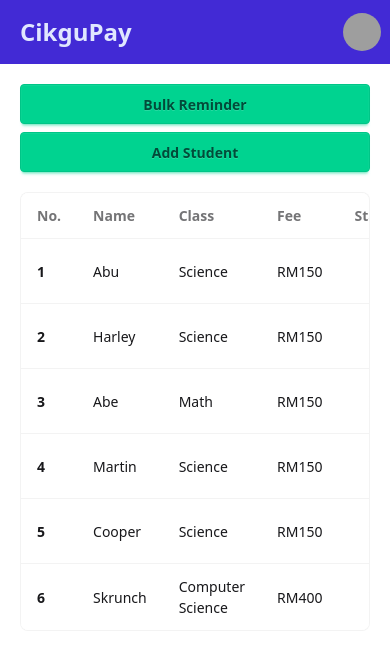
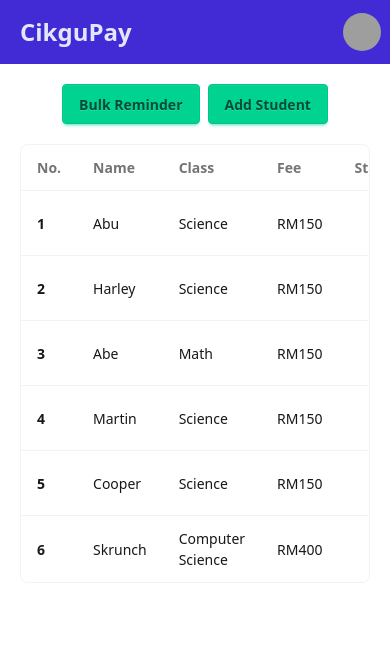
Before and after one commit to IFAIZC/CikguBayar, a React (Vite) app: page / in a window 390 px wide. Shown: the top 652 px of the page. Built offline with nearby package versions, Linux system fonts and the light colour scheme; grey boxes are pictures that could not be loaded.

Commit message:
fixed btn

```diff
--- a/src/App.jsx
+++ b/src/App.jsx
@@ -37,7 +37,7 @@ If you have made the payment, please disregard this message. Thank you.
     <>
       <Navbar/>
       <div className="m-5">
-        <div className="flex flex-wrap flex-col gap-2 justify-center mb-5 md:flex md:flex-row md:justify-start">
+        <div className="flex flex-wrap flex-row gap-2 justify-center mb-5 md:flex md:flex-row md:justify-start">
           {copied ? (
             <Button buttonName="Copied!" onClick={copyButton} className={"btn btn-warning"}/>
           ) : (
```
